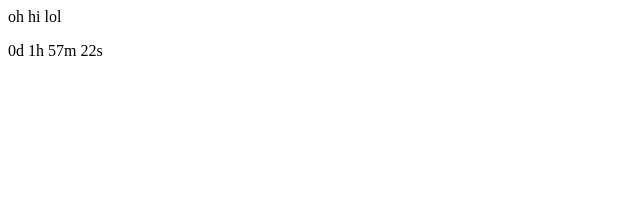
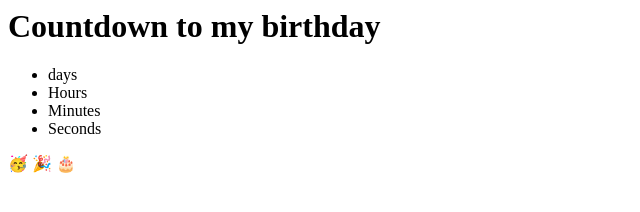
Before and after one commit to souchusermuchwow/souchusermuchwow.github.io, a plain HTML site: page index.html in a window 1280 px wide. Shown: the whole page, without its empty margins (0-640 px from the left). Drawn offline with Linux system fonts and the light colour scheme.

Commit message:
Update index.html

```diff
--- a/index.html
+++ b/index.html
@@ -1,35 +1,16 @@
-oh hi lol
-
-<!-- Display the countdown timer in an element -->
-<p id="demo"></p>
-
-<script>
-// Set the date we're counting down to
-var countDownDate = new Date("April 26, 2022 13:23:00").getTime();
-
-// Update the count down every 1 second
-var x = setInterval(function() {
-
-  // Get today's date and time
-  var now = new Date().getTime();
-
-  // Find the distance between now and the count down date
-  var distance = countDownDate - now;
-
-  // Time calculations for days, hours, minutes and seconds
-  var days = Math.floor(distance / (1000 * 60 * 60 * 24));
-  var hours = Math.floor((distance % (1000 * 60 * 60 * 24)) / (1000 * 60 * 60));
-  var minutes = Math.floor((distance % (1000 * 60 * 60)) / (1000 * 60));
-  var seconds = Math.floor((distance % (1000 * 60)) / 1000);
-
-  // Display the result in the element with id="demo"
-  document.getElementById("demo").innerHTML = days + "d " + hours + "h "
-  + minutes + "m " + seconds + "s ";
-
-  // If the count down is finished, write some text
-  if (distance < 0) {
-    clearInterval(x);
-    document.getElementById("demo").innerHTML = "EXPIRED";
-  }
-}, 1000);
-</script>
+<div class="container">
+  <h1 id="headline">Countdown to my birthday</h1>
+  <div id="countdown">
+    <ul>
+      <li><span id="days"></span>days</li>
+      <li><span id="hours"></span>Hours</li>
+      <li><span id="minutes"></span>Minutes</li>
+      <li><span id="seconds"></span>Seconds</li>
+    </ul>
+  </div>
+  <div id="content" class="emoji">
+    <span>🥳</span>
+    <span>🎉</span>
+    <span>🎂</span>
+  </div>
+</div>
```
